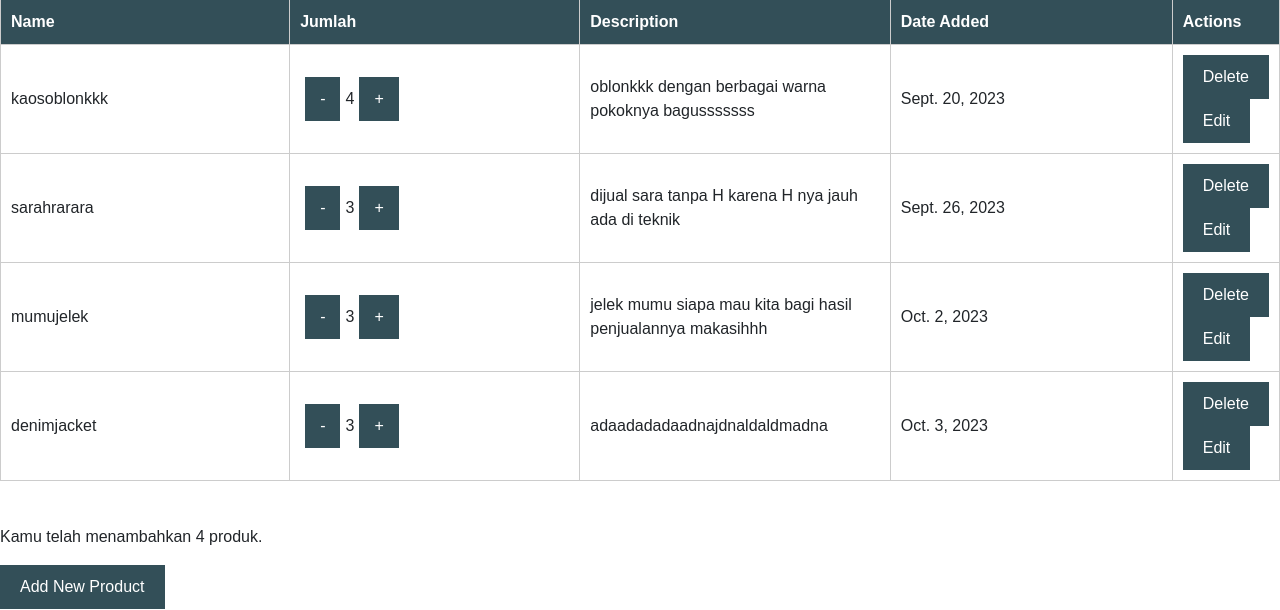
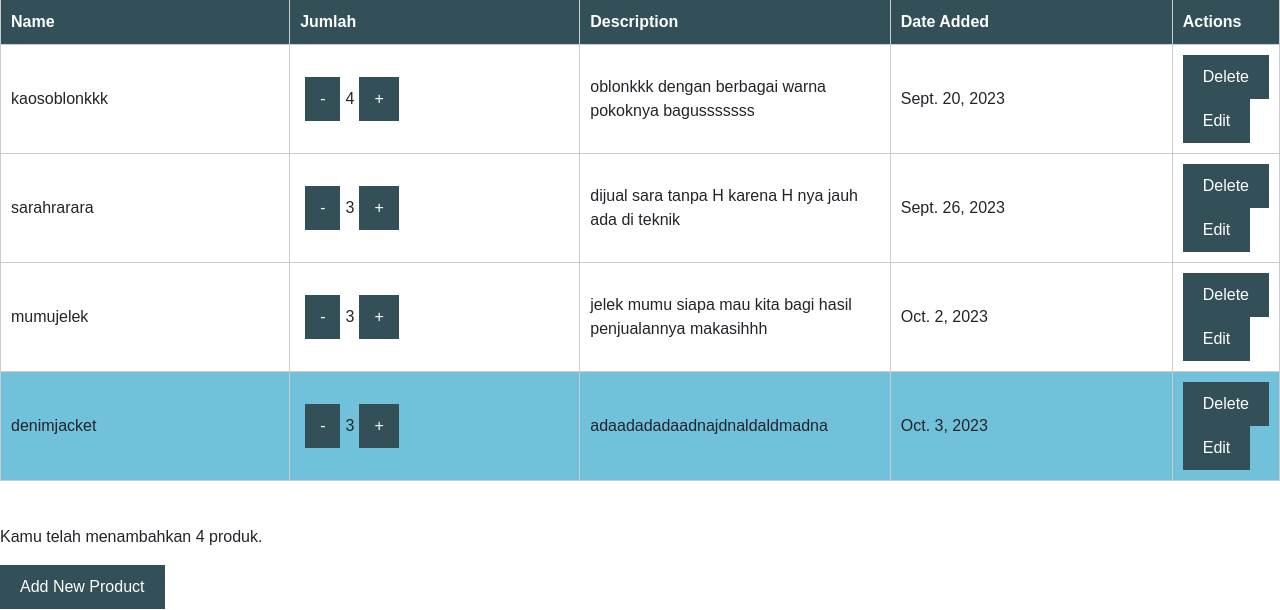
Before and after one commit to AnindyaMaulida/DJshop, a Django app: page / in a window 1280 px wide. Shown: the part 519-1129 px from the top of the page. Run offline with Django 4.2, Linux system fonts and the light colour scheme; a user stored in the database is signed in; data comes from the database, SQL or seed files in the repository; both versions use the stored data as it was after the commit.

Commit message:
Push Tugas 5

```diff
--- a/main/templates/main.html
+++ b/main/templates/main.html
@@ -239,7 +239,7 @@
         </div>
         <tbody>
             {% for product in products %}
-                <tr>
+                <tr  {% if forloop.last %}class="latest-item" style = "background-color: #71c1db"{% endif %}>
                     <td>{{ product.Name }}</td>
                     <td>
                         <div class="product-actions">
--- a/main/urls.py
+++ b/main/urls.py
@@ -21,7 +21,6 @@ urlpatterns = [
     path('logout/', logout_user, name='logout'),
     path('add-amount/<int:product_id>/', add_amount, name='add_amount'),  # New URL for adding amount
     path('reduce-amount/<int:product_id>/', reduce_amount, name='reduce_amount'),
-    # path('delete-amount/<int:product_id>/', delete_product, name='delete_product'),
     path('edit-product/<int:id>', edit_product, name='edit_product'),
     path('delete/<int:id>', delete_product, name='delete_product'), # sesuaikan dengan nama fungsi yang dibuat
     path('pricelist.html', pricelist, name='pricelist_html'),
```
Also changed, not shown: main/views.py (+0 -7 lines), README.md, db.sqlite3.
